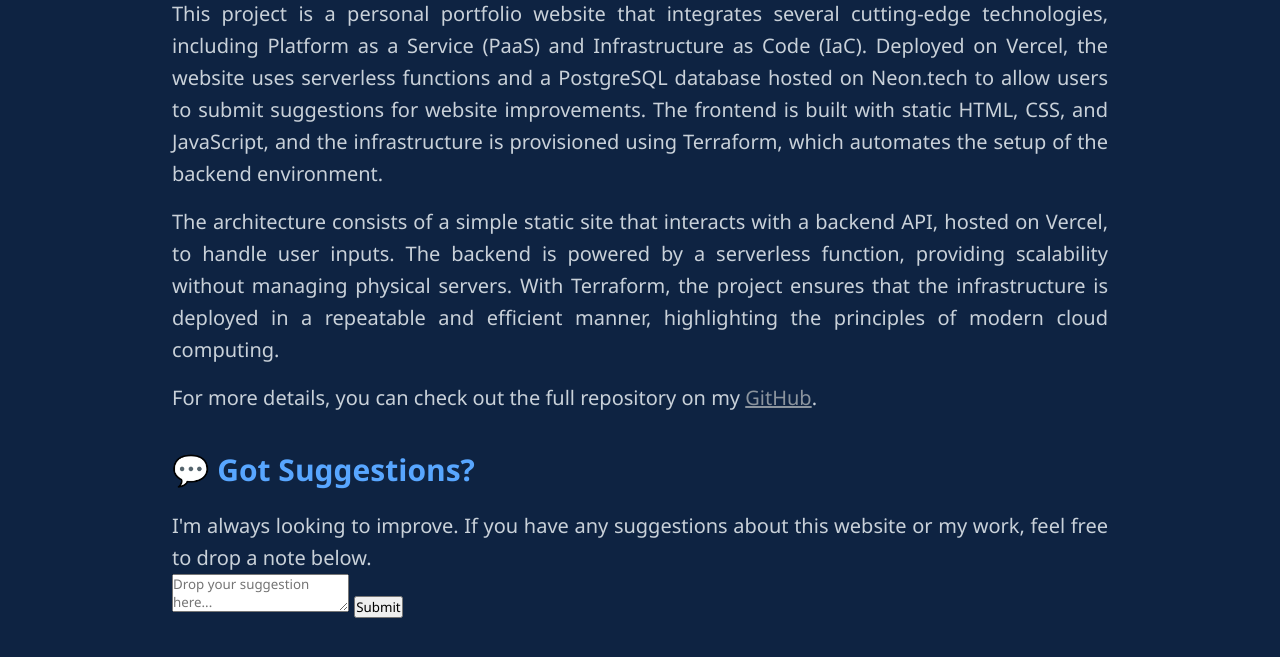
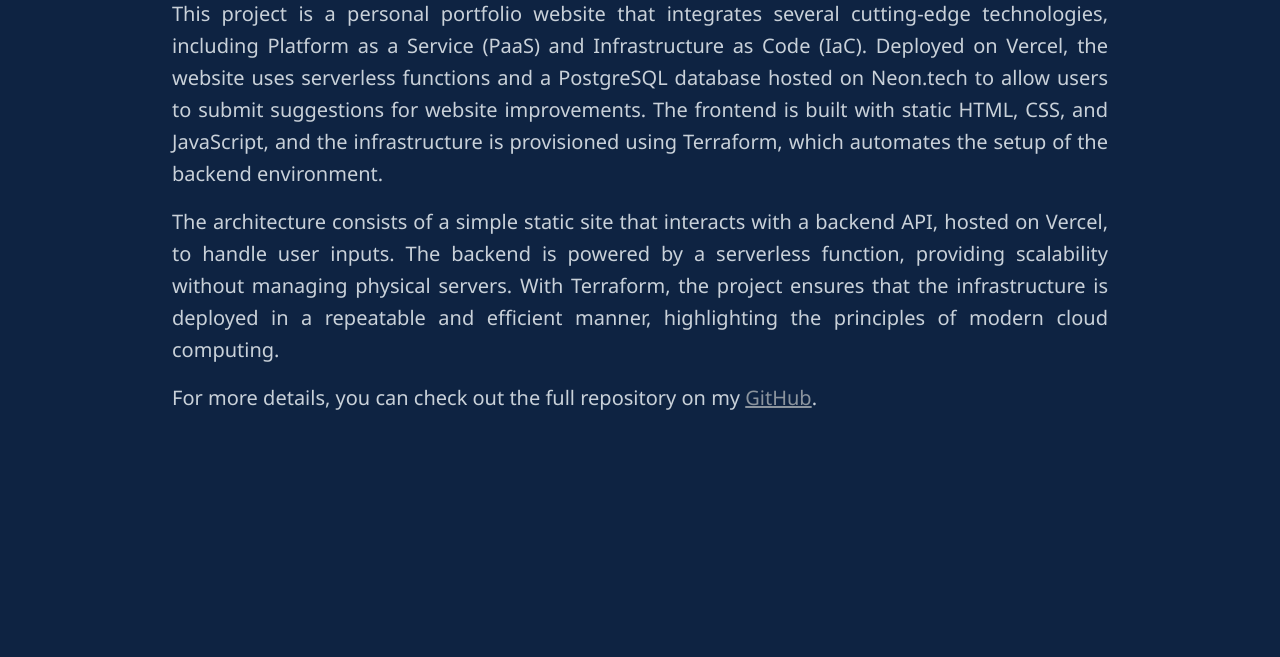
Before and after one commit to Wiii-1/Cloud_Paas, a plain HTML site: page public/project.html in a window 1280 px wide. Shown: the part 261-918 px from the top of the page. After the commit the page ends 800 px from the top, so only its background shows below. Drawn offline with Linux system fonts and the light colour scheme.

Commit message:
maybe idk???

```diff
--- a/public/project.html
+++ b/public/project.html
@@ -24,23 +24,7 @@
                 <p>The architecture consists of a simple static site that interacts with a backend API, hosted on Vercel, to handle user inputs. The backend is powered by a serverless function, providing scalability without managing physical servers. With Terraform, the project ensures that the infrastructure is deployed in a repeatable and efficient manner, highlighting the principles of modern cloud computing.</p>
                 <p>For more details, you can check out the full repository on my <a href="https://github.com/Wiii-1/Cloud_Paas" target="_blank">GitHub</a>.</p>
             </div>
+        </section>
 
-            <section id="suggestion-box" class="project-section">
-                <h2>💬 Got Suggestions?</h2>
-                <p>I'm always looking to improve. If you have any suggestions about this website or my work, feel free to drop a note below.</p>
-
-                <form id="suggestion-form">
-                  <textarea
-                    name="suggestion"
-                    placeholder="Drop your suggestion here..."
-                    required></textarea>
-
-                  <button type="submit">Submit</button>
-
-                  <p id="response-message"></p>
-                </form>
-              </section>
-        </section>
-        <script src="scripts.js"></script>
     </body>
 </html>
```
